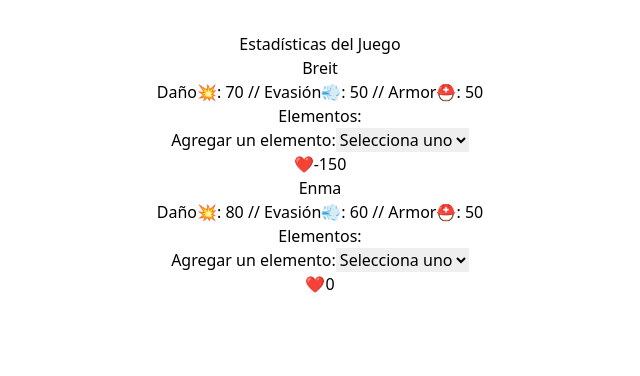
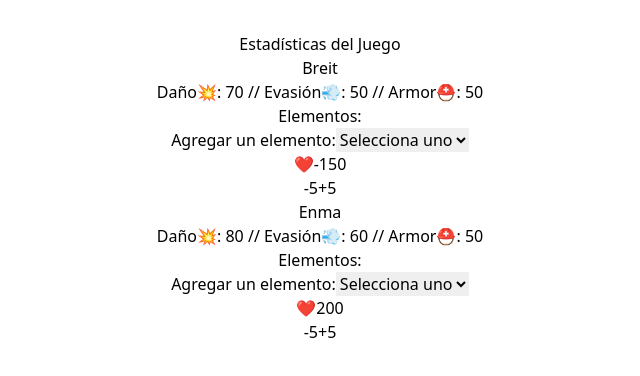
Before and after one commit to jaev1996/game-stats, a React (Vite) app: page / in a window 1280 px wide. Shown: the top 376 px of the page, without its empty margins (320-960 px from the left). Built offline with nearby package versions, Linux system fonts and the light colour scheme.

Commit message:
Funcionalidad Basica y Mejoras de la Barra de Vida

```diff
--- a/src/App.jsx
+++ b/src/App.jsx
@@ -5,8 +5,8 @@ import StatsJugador from './components/StatsJugador'
 
 function App() {
   const [jugadores, setJugadores] = useState([
-    { name: 'Breit', health: -150, dano: 70, evasion: 50, armor: 50  },
-    { name: 'Enma', health: 0, dano: 80, evasion: 60, armor: 50  }
+    { name: 'Breit', vida: -150, dano: 70, evasion: 50, armor: 50  },
+    { name: 'Enma', vida: 200, dano: 80, evasion: 60, armor: 50  }
   ]);
   return (
     <div className="container mx-auto p-4">
@@ -14,7 +14,6 @@ function App() {
       {jugadores.map((jugador, index) => (
         <div key={index} className="mb-4">
           <StatsJugador jugador={jugador} />
-          <BarraDeVida vida={jugador.health} />
         </div>
       ))}
     </div>
--- a/src/components/BarraDeVida.jsx
+++ b/src/components/BarraDeVida.jsx
@@ -1,12 +1,15 @@
 // src/components/HealthBar.js
 import React from 'react';
-const getGradientColor = (vida) => { if (vida >= 0) {
-    return `linear-gradient(to right, yellow ${vida / 2}%, green 100%)`;
+const getGradientColor = (vida) => {
+if (vida >= 100) {
+    return `linear-gradient(to right, green ${vida / 4}%, aquamarine 100%)`;
+}else if (vida >= -50) {
+    return `linear-gradient(to right, yellow ${vida / 4}%, green 100%)`;
 } else {
     return `linear-gradient(to right, red ${-vida / 2}%, yellow 100%)`;
 } };
 
-const BarraDeVida = ({ vida }) => {
+const BarraDeVida = ({ vida, onIncrement, onDecrement }) => {
     const porcentajeVida = (vida + 200) / 4;
   return (
     <>
@@ -15,6 +18,10 @@ const BarraDeVida = ({ vida }) => {
     </div>
     <div>
         <span className="right-0 top-0 text-xl p-1">❤{vida}</span>
+        <div className="right-12 top-0 flex space-x-2">
+          <button onClick={onDecrement} className="bg-red-500 text-white px-3 py-1 rounded-md" > -5 </button>
+          <button onClick={onIncrement} className="bg-green-500 text-white px-3 py-1 rounded-md" > +5</button>
+        </div>
     </div>
     </>
 
--- a/src/components/StatsJugador.jsx
+++ b/src/components/StatsJugador.jsx
@@ -2,10 +2,18 @@
 import React, { useState } from 'react';
 import { elementos } from '../data/elementos';
 import Elemento from './Elemento';
+import BarraDeVida from './BarraDeVida';
 
 const StatsJugador = ({ jugador }) => {
+  const [vida, setVida] = useState(jugador.vida);
   const [nivelesElementos, setNivelesElementos] = useState(jugador.elementos || {});
 
+  const handleIncrement = () =>{
+    setVida(vida + 5);
+  }
+  const handleDecrement = () =>{
+    setVida(vida - 5);
+  }
   const handleElementoChange = (event) => {
     const newElemento = event.target.value;
     setNivelesElementos({
@@ -63,6 +71,8 @@ const StatsJugador = ({ jugador }) => {
           </option>
         ))}
       </select>
+
+      <BarraDeVida vida={vida} onIncrement={handleIncrement} onDecrement={handleDecrement} />
     </div>
   );
 };
```
